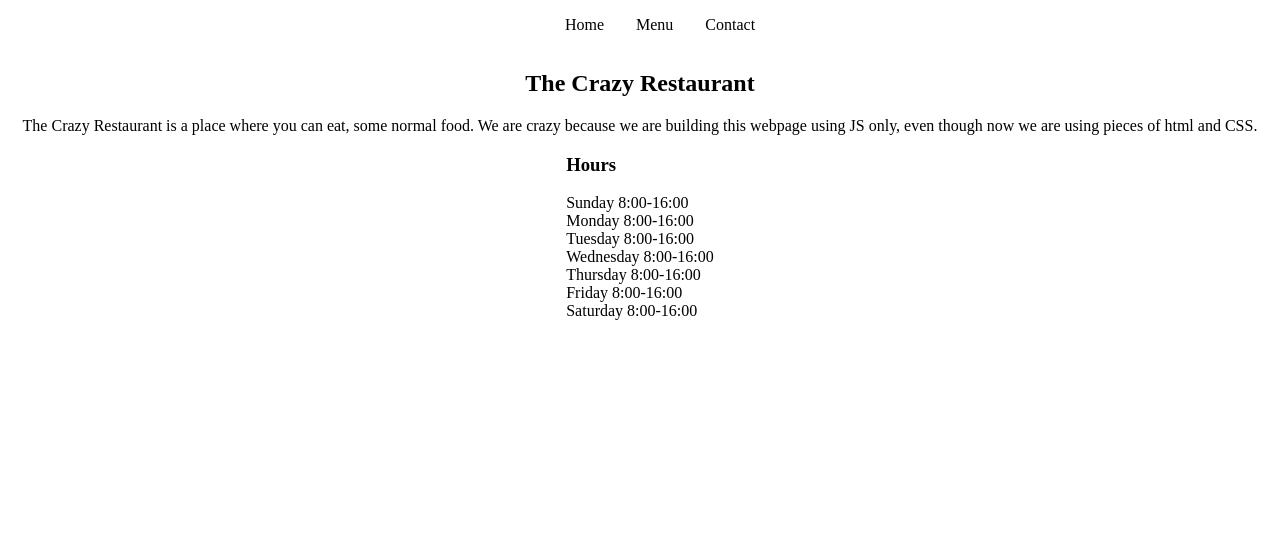
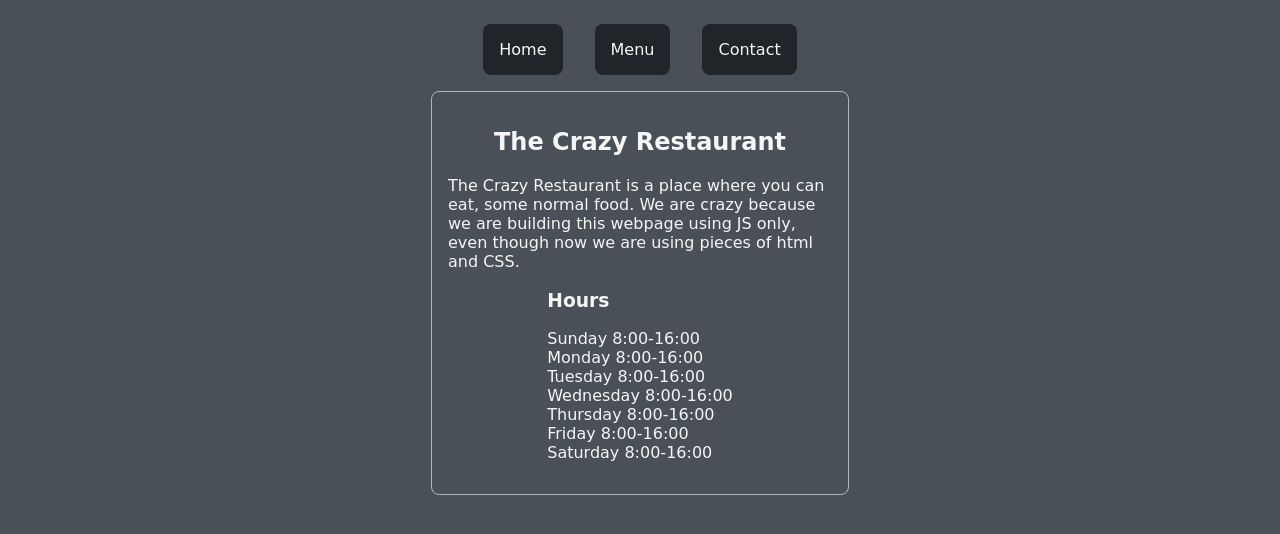
Before and after one commit to Eroth97/Restaurant-Page, a website built with webpack: page dist/index.html in a window 1280 px wide. Built offline with nearby package versions, Linux system fonts and the light colour scheme; a web font is replaced by a local one.

Commit message:
Style header and content

```diff
--- a/dist/index.html
+++ b/dist/index.html
@@ -7,6 +7,9 @@
   <title>Restaurant Page</title>
   <link rel="stylesheet" href="style.css">
   <script src="./main.js" defer></script>
+  <style>
+    @import url('https://fonts.googleapis.com/css2?family=Fuzzy+Bubbles&display=swap');
+  </style>
 </head>
 <body>
   <div id="content"></div>
--- a/dist/style.css
+++ b/dist/style.css
@@ -1,21 +1,54 @@
+:root{
+  --white-font: whitesmoke;
+  --lightest-gray: #adb5bd;
+  --medium-gray: #495057;
+  --darkest-gray: #212529;
+  --button-color: #343a40;
+  --red: #dc3545;
+  --green: #198754;
+}
+
+body{
+  font-family: 'Fuzzy Bubbles', cursive;
+  background-color: var(--medium-gray);
+  color: var(--white-font);
+  display: flex;
+  flex-direction: column;
+  align-items: center;
+}
+
+/* Header */
 header ul{
   list-style: none;
   display: flex;
   justify-content: center;
+  padding: 0;
 }
 
 header li{
   margin-left: 1rem;
   margin-right: 1rem;
+  padding: 1rem;
+  background-color: var(--darkest-gray);
+  border-radius: 8px;
 }
 
+header li:hover{
+  transform: scale(1.25);
+}
+
+/* Content */
 #content{
   display: flex;
   flex-direction: column;
   align-items: center;
+  width: 30vw;
+  padding: 1rem;
+  border: 1px solid var(--lightest-gray);
+  border-radius: 8px;
 }
 
-.hours ul{
+#content ul{
   list-style: none;
   padding: 0;
 }
```
